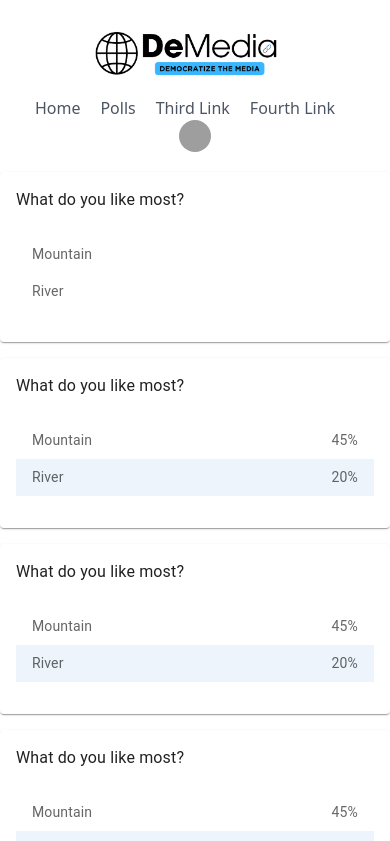
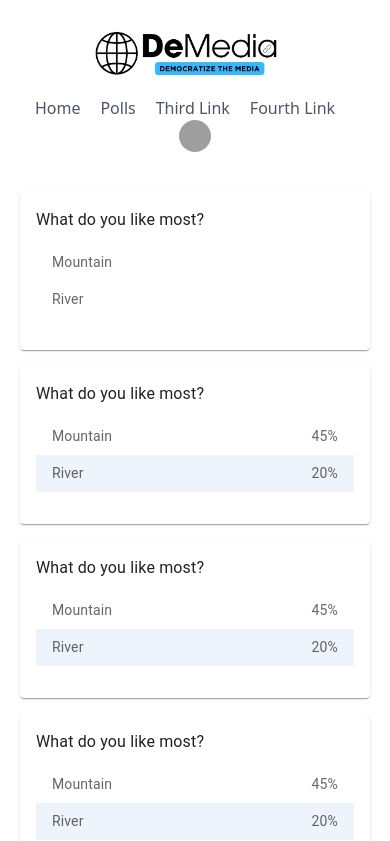
Before and after one commit to De-Media/frontend, a React (Create React App) app: page /polls in a window 390 px wide. Shown: the top 841 px of the page. Built offline with nearby package versions, Linux system fonts and the light colour scheme; grey boxes are pictures that could not be loaded.

Commit message:
new(createPolls): added new form createPoll

```diff
--- a/src/components/BasicSpeedDial/BasicSpeedDial.js
+++ b/src/components/BasicSpeedDial/BasicSpeedDial.js
@@ -5,20 +5,29 @@ import SpeedDialIcon from '@mui/material/SpeedDialIcon';
 import SpeedDialAction from '@mui/material/SpeedDialAction';
 import NewspaperIcon from '@mui/icons-material/Newspaper';
 import BallotIcon from '@mui/icons-material/Ballot';
+import { useNavigate } from 'react-router-dom';
 
 const actions = [
-	{ icon: <BallotIcon />, name: 'Poll' },
-	{ icon: <NewspaperIcon />, name: 'Post' },
+	{ icon: <BallotIcon />, name: 'Poll', to: '/createPoll' },
+	{ icon: <NewspaperIcon />, name: 'Post', to: '/polls' },
 ];
 
 const BasicSpeedDial = () => {
+	const navigate = useNavigate();
+
 	return (
 		<SpeedDial
 			ariaLabel='SpeedDial'
 			sx={{ position: 'absolute', bottom: 30, right: 30 }}
 			icon={<SpeedDialIcon />}>
 			{actions.map((action) => (
-				<SpeedDialAction key={action.name} icon={action.icon} tooltipTitle={action.name} />
+				<SpeedDialAction
+					key={action.name}
+					icon={action.icon}
+					tooltipTitle={action.name}
+					tooltipOpen
+					onClick={() => navigate(action.to)}
+				/>
 			))}
 		</SpeedDial>
 	);
--- a/src/components/Layout/Layout.js
+++ b/src/components/Layout/Layout.js
@@ -1,13 +1,13 @@
-import React from "react";
-import Header from "../Header";
+import React from 'react';
+import Header from '../Header';
 
 const Layout = ({ children }) => {
-  return (
-    <>
-      <Header />
-      {children}
-    </>
-  );
+	return (
+		<div className='md:mx-20'>
+			<Header />
+			<div className='p-5'>{children}</div>
+		</div>
+	);
 };
 
 export default Layout;
--- a/src/components/Poll/Poll.js
+++ b/src/components/Poll/Poll.js
@@ -1,10 +1,8 @@
 import {
 	Card,
 	CardContent,
-	Divider,
 	List,
 	ListItemButton,
-	ListItemText,
 	Typography,
 } from '@mui/material';
 import React from 'react';
@@ -21,7 +19,7 @@ const PollList = ({ polls }) => {
 };
 
 export const Poll = ({ text, options, selected }) => {
-	const [selectedIndex, setSelectedIndex] = React.useState();
+	const [selectedIndex, setSelectedIndex] = React.useState(selected);
 
 	const handleListItemClick = (event, index) => {
 		setSelectedIndex(index);
@@ -30,23 +28,25 @@ export const Poll = ({ text, options, selected }) => {
 	return (
 		<Card sx={{ minWidth: 275, maxWidth: 480 }} className='mb-4 mx-auto'>
 			<CardContent>
-				<Typography className='pb-4' sx={{ fontSize: 16 }} color='text.primary'>
+				<Typography className='pb-1' sx={{ fontSize: 16 }} color='text.primary'>
 					{text}
 				</Typography>
-				<List component='nav' aria-label='main mailbox folders'>
+				<List aria-label='options'>
 					{Object.entries(options)?.map((o) => (
 						<>
 							<ListItemButton
 								key={o[0]}
-								selected={o[0] == selected}
-								onClick={(event) => handleListItemClick(event, 0)}>
+								className='op-1'
+								disabled={selectedIndex}
+								selected={o[0] == selectedIndex}
+								onClick={(event) => handleListItemClick(event, o[0])}>
 								<Typography
 									sx={{ fontSize: 14 }}
 									color='text.secondary'
 									className='flex-grow'>
 									{o[1].label}
 								</Typography>
-								{selected ? (
+								{selectedIndex ? (
 									<Typography sx={{ fontSize: 14 }} color='text.secondary'>
 										{o[1].count}%
 									</Typography>
--- a/src/components/Routes.js
+++ b/src/components/Routes.js
@@ -3,7 +3,7 @@ import { Route, Routes } from 'react-router-dom';
 import LoginPage from '../pages/LoginPage';
 import HomePage from '../pages/HomePage';
 import ProfilePage from '../pages/ProfilePage';
-import PollPage from '../pages/PollPage/PollPage';
+import PollPage, { CreatePollPage } from '../pages/PollPage';
 
 const AppRoutes = () => {
 	return (
@@ -13,6 +13,7 @@ const AppRoutes = () => {
 				<Route path='/' element={<HomePage />} />
 				<Route path='/polls' element={<PollPage />} />
 				<Route path='/profile' element={<ProfilePage />} />
+				<Route path='/createPoll' element={<CreatePollPage />} />
 			</Routes>
 		</>
 	);
--- /dev/null
+++ b/src/form/PollForm/PollForm.js
@@ -0,0 +1,7 @@
+import React from 'react';
+
+const PollForm = () => {
+	return <div>CreatePoll</div>;
+};
+
+export default PollForm;
--- /dev/null
+++ b/src/form/PollForm/index.js
@@ -0,0 +1,3 @@
+import PollForm from './PollForm';
+
+export default PollForm;
--- a/src/index.css
+++ b/src/index.css
@@ -42,3 +42,7 @@ body {
 	width: 2.3rem;
 	margin-left: 5px;
 }
+
+.op-1 {
+	opacity: 1 !important;
+}
--- /dev/null
+++ b/src/pages/PollPage/CreatePollPage.js
@@ -0,0 +1,20 @@
+import { TextField } from '@mui/material';
+import React from 'react';
+import Layout from '../../components/Layout';
+
+const CreatePollPage = () => {
+	return (
+		<Layout>
+			<h2 className='mb-3'>Create Poll</h2>
+			<TextField
+				id='outlined-multiline-flexible'
+				label='Ask a question...'
+				fullWidth
+				multiline
+				rows={4}
+			/>
+		</Layout>
+	);
+};
+
+export default CreatePollPage;
--- a/src/pages/PollPage/index.js
+++ b/src/pages/PollPage/index.js
@@ -1,3 +1,5 @@
-import PollPage from "./PollPage";
+import PollPage from './PollPage';
+import CreatePollPage from './CreatePollPage';
 
+export { CreatePollPage };
 export default PollPage;
--- a/src/pages/ProfilePage/ProfilePage.js
+++ b/src/pages/ProfilePage/ProfilePage.js
@@ -9,7 +9,7 @@ import TabContext from '@mui/lab/TabContext';
 import TabList from '@mui/lab/TabList';
 import TabPanel from '@mui/lab/TabPanel';
 import Layout from '../../components/Layout';
-import PollPage from '../PollPage/PollPage';
+import PollList from '../../components/Poll';
 
 const ProfilePage = () => {
 	const userName = 'Aryan Dixit';
@@ -29,31 +29,41 @@ const ProfilePage = () => {
 	const polls = [
 		{
 			id: 1,
-			text: 'What do you like most?',
-			options: [
-				{
+			description: 'What do you like most?',
+			options: {
+				1: {
+					id: 1,
 					label: 'Mountain',
 					value: 'Mountain',
+					count: 30,
 				},
-				{
+				2: {
+					id: 2,
 					label: 'River',
 					value: 'River',
+					count: 20,
 				},
-			],
+			},
+			selected: 0,
 		},
 		{
 			id: 2,
-			text: 'What do you like most?',
-			options: [
-				{
+			description: 'What do you like most?',
+			options: {
+				1: {
+					id: 1,
 					label: 'Mountain',
 					value: 'Mountain',
+					count: 45,
 				},
-				{
+				2: {
+					id: 2,
 					label: 'River',
 					value: 'River',
+					count: 20,
 				},
-			],
+			},
+			selected: 2,
 		},
 	];
 	return (
@@ -119,7 +129,7 @@ const ProfilePage = () => {
 								</Box>
 								<TabPanel value='1'>Posts</TabPanel>
 								<TabPanel value='2'>
-									<PollPage />
+									<PollList polls={polls} />
 								</TabPanel>
 							</Box>
 						</TabContext>
```
